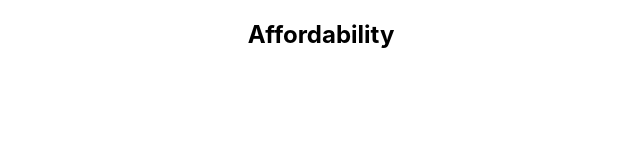
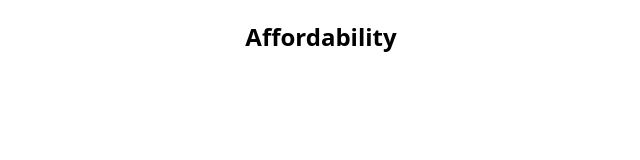
Before and after one commit to PropertySimple/ReactChallene, a React (Create React App) app in the folder mortgage-calculator/: page / in a window 1280 px wide. Shown: the top 160 px of the page, without its empty margins (319-959 px from the left). Built offline with nearby package versions, Linux system fonts and the light colour scheme.

Commit message:
Use corporate typography

```diff
--- a/mortgage-calculator/src/index.css
+++ b/mortgage-calculator/src/index.css
@@ -6,9 +6,5 @@
     sans-serif;
   -webkit-font-smoothing: antialiased;
   -moz-osx-font-smoothing: grayscale;
+  font-family: "Open Sans", Arial, Helvetica, sans-serif;
 }
-
-code {
-  font-family: source-code-pro, Menlo, Monaco, Consolas, "Courier New",
-    monospace;
-}
```
